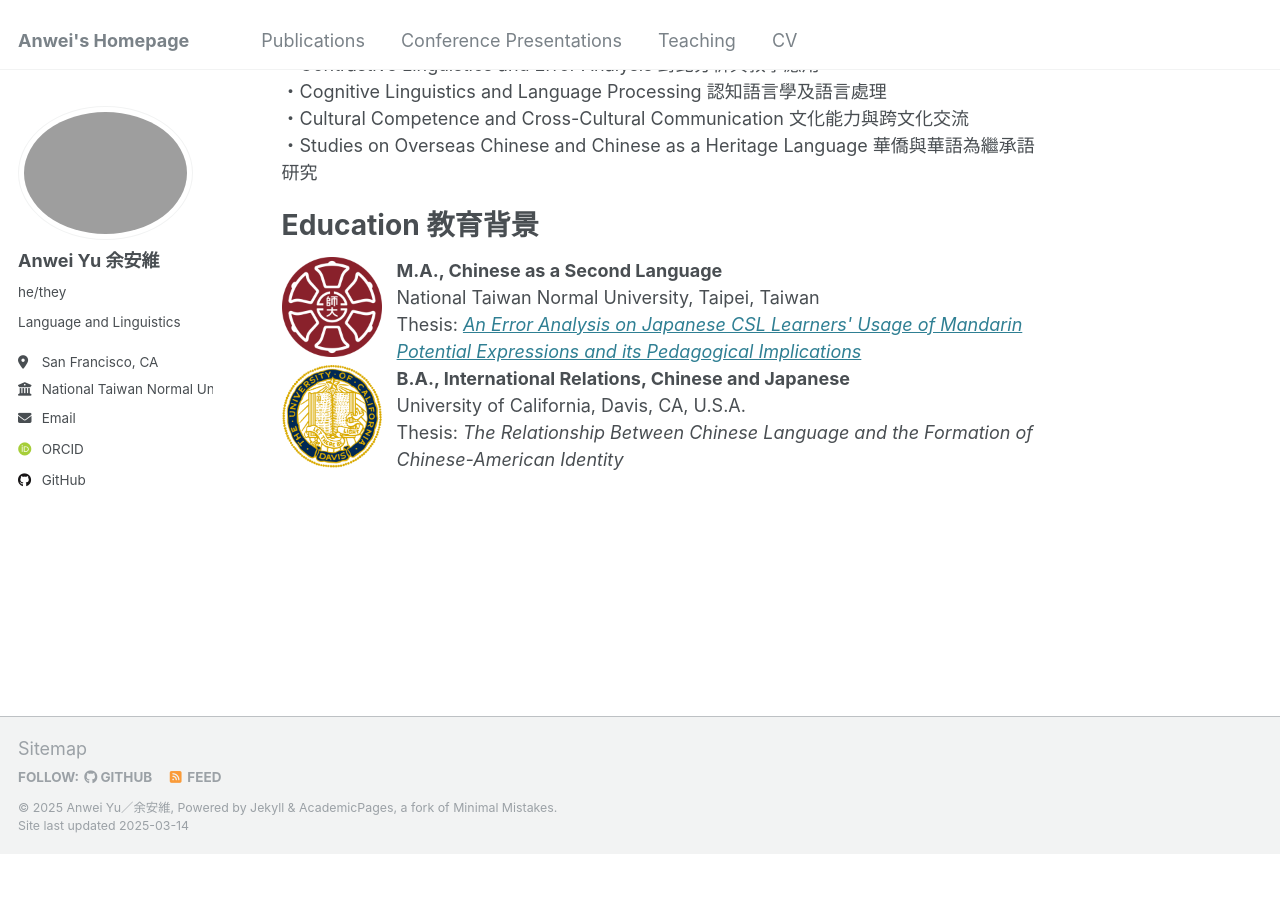
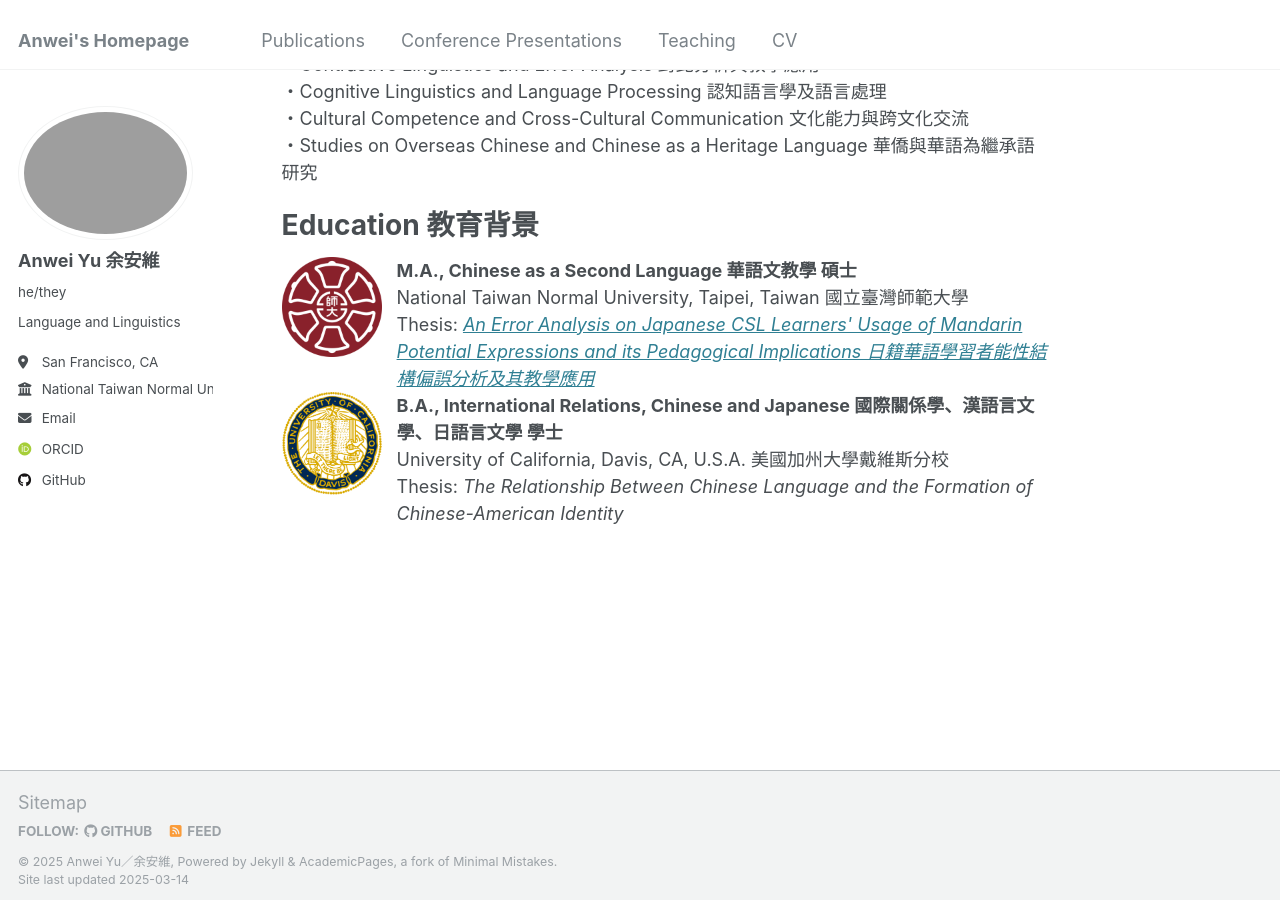
Before and after one commit to anweiyu/anweiyu.github.io, a Jekyll site: the page built from _pages/about.md, in a window 1280 px wide and 900 px high, scrolled down 753 px. Built offline with Jekyll 4.4.1, drawn with Linux system fonts in a browser that asks for light colours; some web fonts are replaced; before the commit the page ends 1607 px from its top, so only the background shows below that.

Commit message:
Update about.md

```diff
--- a/_pages/about.md
+++ b/_pages/about.md
@@ -28,11 +28,11 @@ Education 教育背景
 ======
 <div style="display: flex; align-items:flex-start;text-align: left;">
   <img src="{{site.baseurl}}/images/NTNU.png" alt="NTNU Logo" width= "100" style="margin-right: 15px;">
-  <p style="margin: 0;"><strong>M.A., Chinese as a Second Language</strong><br>
-    National Taiwan Normal University, Taipei, Taiwan<br>
-    Thesis: <a href="http://doi.org/10.6345/NTNU202300624"><em>An Error Analysis on Japanese CSL Learners' Usage of Mandarin Potential Expressions and its Pedagogical Implications</em></a></p></div>
+  <p style="margin: 0;"><strong>M.A., Chinese as a Second Language 華語文教學 碩士</strong><br>
+    National Taiwan Normal University, Taipei, Taiwan 國立臺灣師範大學<br>
+    Thesis: <a href="http://doi.org/10.6345/NTNU202300624"><em>An Error Analysis on Japanese CSL Learners' Usage of Mandarin Potential Expressions and its Pedagogical Implications 日籍華語學習者能性結構偏誤分析及其教學應用</em></a></p></div>
 <div style="display: flex; align-items:flex-start;text-align: left;">
   <img src="{{site.baseurl}}/images/UCDavis.png" alt="UC Davis Logo" width= "100" style="margin-right: 15px;">
-  <p style="margin: 0;"><strong>B.A., International Relations, Chinese and Japanese</strong><br>
-    University of California, Davis, CA, U.S.A.<br>
+  <p style="margin: 0;"><strong>B.A., International Relations, Chinese and Japanese 國際關係學、漢語言文學、日語言文學 學士</strong><br>
+    University of California, Davis, CA, U.S.A. 美國加州大學戴維斯分校<br>
     Thesis: <em>The Relationship Between Chinese Language and the Formation of Chinese-American Identity</em></p></div>
```
